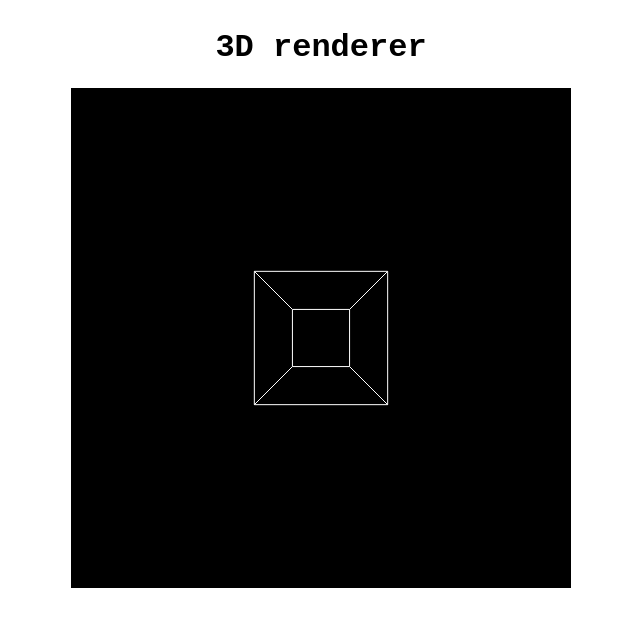
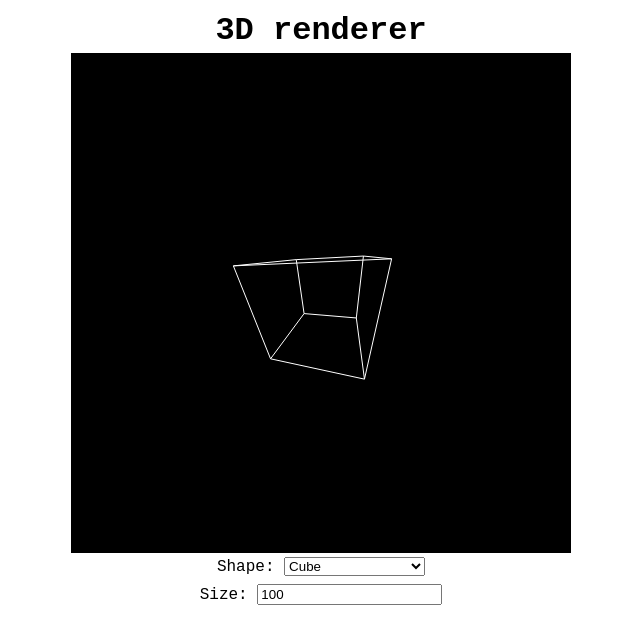
Before and after one commit to sutaC/Renderer3D, a SvelteKit app: page / in a window 1280 px wide. Shown: the top 644 px of the page, without its empty margins (319-959 px from the left). Built offline with nearby package versions, Linux system fonts and the light colour scheme.

Commit message:
User manipulating shape

```diff
--- a/src/lib/Engine.ts
+++ b/src/lib/Engine.ts
@@ -1,5 +1,5 @@
 import Renderer from './Renderer';
-import Shape from './Shape';
+import Shape, { type ShapeNames } from './Shape';
 
 export default class Engine {
 	private readonly renderer: Renderer;
@@ -31,4 +31,16 @@ export default class Engine {
 
 		setTimeout(this.run.bind(this), 1000 / 60);
 	}
+
+	public changeShape(name: ShapeNames): void {
+		this.shp = Shape.createShape(name, this.shp.size);
+	}
+
+	public changeSize(size: number) {
+		if (size < 0) {
+			console.error('Size should be a positive number');
+			return;
+		}
+		this.shp.size = size;
+	}
 }
--- a/src/lib/Shape.ts
+++ b/src/lib/Shape.ts
@@ -1,9 +1,6 @@
 import cubeObj from './shapes/cube.json';
 import prismObj from './shapes/prism.json';
 import prismSqBObj from './shapes/prismSqB.json';
-
-export type Point = [x: number, y: number, z: number];
-type Edge = [aIdx: number, bIdx: number];
 
 interface ShapeObject {
 	name: string;
@@ -11,14 +8,17 @@ interface ShapeObject {
 	edges: number[][];
 }
 
-type ShapeNames = 'cube' | 'prism' | 'prismSqB';
+export type Point = [x: number, y: number, z: number];
+export type Edge = [aIdx: number, bIdx: number];
+
+export type ShapeNames = 'cube' | 'prism' | 'prismSqB';
 
 export default class Shape {
 	public readonly points: Point[];
 	public readonly edges: Edge[];
 
-	public originX: number = 0;
-	public originY: number = 0;
+	// public originX: number = 0;
+	// public originY: number = 0;
 	public distance: number = 1.25;
 
 	public rotationX: number = 0;
--- a/src/routes/+page.svelte
+++ b/src/routes/+page.svelte
@@ -1,16 +1,40 @@
 <script lang="ts">
 	import Engine from '$lib/Engine';
+	import type { ShapeNames } from '$lib/Shape';
 	import { onMount } from 'svelte';
+
+	let selected: string = 'cube';
+	let size: number = 100;
+
+	let engine: Engine | undefined = undefined;
+
 	onMount(() => {
 		const canvas = document.querySelector('canvas') as HTMLCanvasElement;
-		const engine = new Engine(canvas);
+		engine = new Engine(canvas);
 		engine.run();
 	});
+
+	$: engine?.changeShape(selected as ShapeNames);
+	$: engine?.changeSize(size);
 </script>
 
 <h1>3D renderer</h1>
 
 <canvas width="500" height="500"></canvas>
+
+<div class="field">
+	<label for="selectShape">Shape: </label>
+	<select name="shape" id="selecTshape" bind:value={selected}>
+		<option value="cube">Cube</option>
+		<option value="prism">Prism</option>
+		<option value="prismSqB">Prism / square base</option>
+	</select>
+</div>
+
+<div class="field">
+	<label for="inputSize">Size: </label>
+	<input type="number" name="size" id="inputSize" bind:value={size} min="0" />
+</div>
 
 <style>
 	:global(html) {
@@ -24,9 +48,17 @@
 		flex-direction: column;
 	}
 
+	h1 {
+		margin: 0.25rem;
+	}
+
 	canvas {
 		max-width: calc(100vw - 1rem);
 		aspect-ratio: 1;
 		background: black;
 	}
+
+	.field {
+		margin: 0.25rem 0;
+	}
 </style>
```
